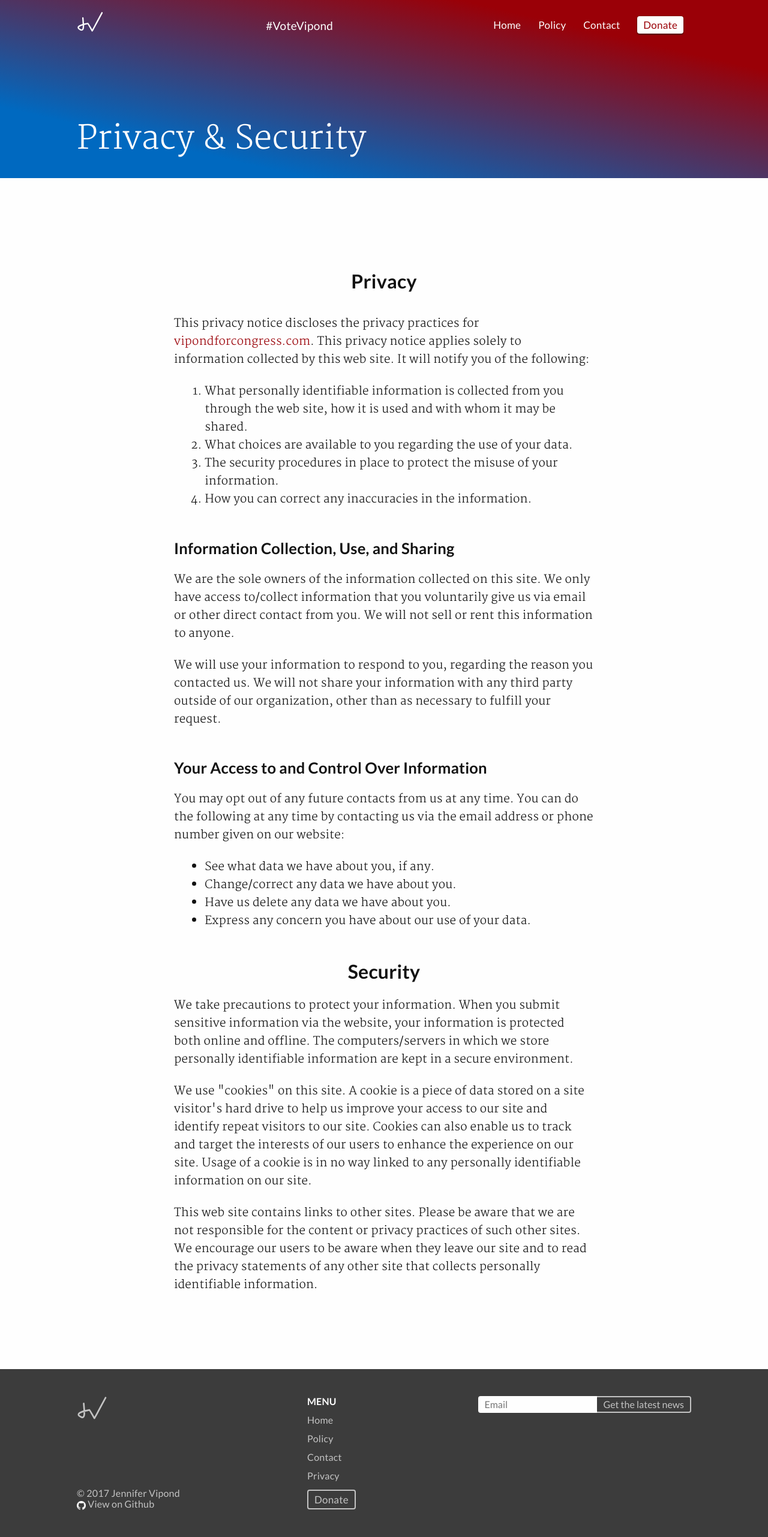
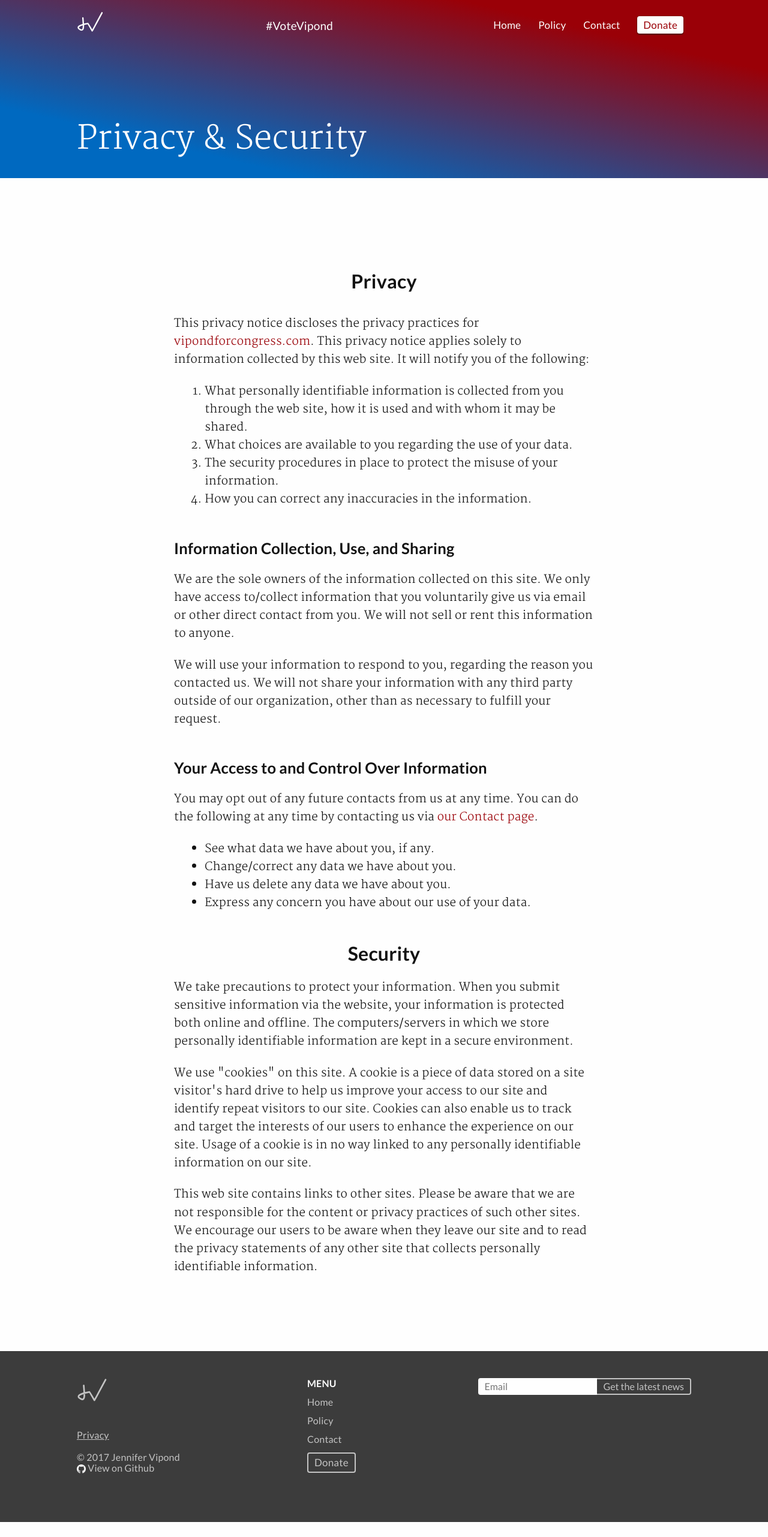
Before and after one commit to AlexVipond/jennifervipond.github.io, a Jekyll site: the page built from privacy/index.html, in a window 1280 px wide. Shown: the whole page at 60% size. Built offline with Jekyll 4.4.1, drawn with Linux system fonts in a browser that asks for light colours; after the commit the page ends 2538 px from its top, so only the background shows below that.

Commit message:
Move privacy link

```diff
--- a/_includes/footer.html
+++ b/_includes/footer.html
@@ -28,7 +27,7 @@
         </form>
     </div>
 
-    <p id="license">&copy; 2017 Jennifer Vipond<br><a href="https://github.com/jennifervipond/jennifervipond.github.io" target="_blank" rel="noopener"><img src="/images/GitHub-Mark-Light-32px.png" alt="GitHub icon" style="height: 15px; vertical-align: middle;"> View on Github</a></p>
+    <p id="legal"><a href="/privacy/" style="text-decoration: underline;">Privacy</a><br><br>&copy; 2017 Jennifer Vipond<br><a href="https://github.com/jennifervipond/jennifervipond.github.io" target="_blank" rel="noopener"><img src="/images/GitHub-Mark-Light-32px.png" alt="GitHub icon" style="height: 15px; vertical-align: middle;"> View on Github</a></p>
 
     <script defer>
         let css = [
--- a/css/deferred.css
+++ b/css/deferred.css
@@ -293,10 +293,10 @@ footer {
         display: none;
     }
 
-    footer #license {
+    footer #legal {
         text-align: left;
         margin: 0;
         position: relative;
-        bottom: 36px;
+        bottom: 72px;
         left: 0;
     }
--- a/privacy/index.html
+++ b/privacy/index.html
@@ -21,7 +21,7 @@ layout: default
 
     <h4>Your Access to and Control Over Information</h4>
 
-    <p>You may opt out of any future contacts from us at any time. You can do the following at any time by contacting us via the email address or phone number given on our website:</p>
+    <p>You may opt out of any future contacts from us at any time. You can do the following at any time by contacting us via <a href="/contact/">our Contact page</a>.</p>
 
     <ul>
         <li>See what data we have about you, if any.</li>
```
Also changed, not shown: other parts of _includes/footer.html (+0 -1 lines).
